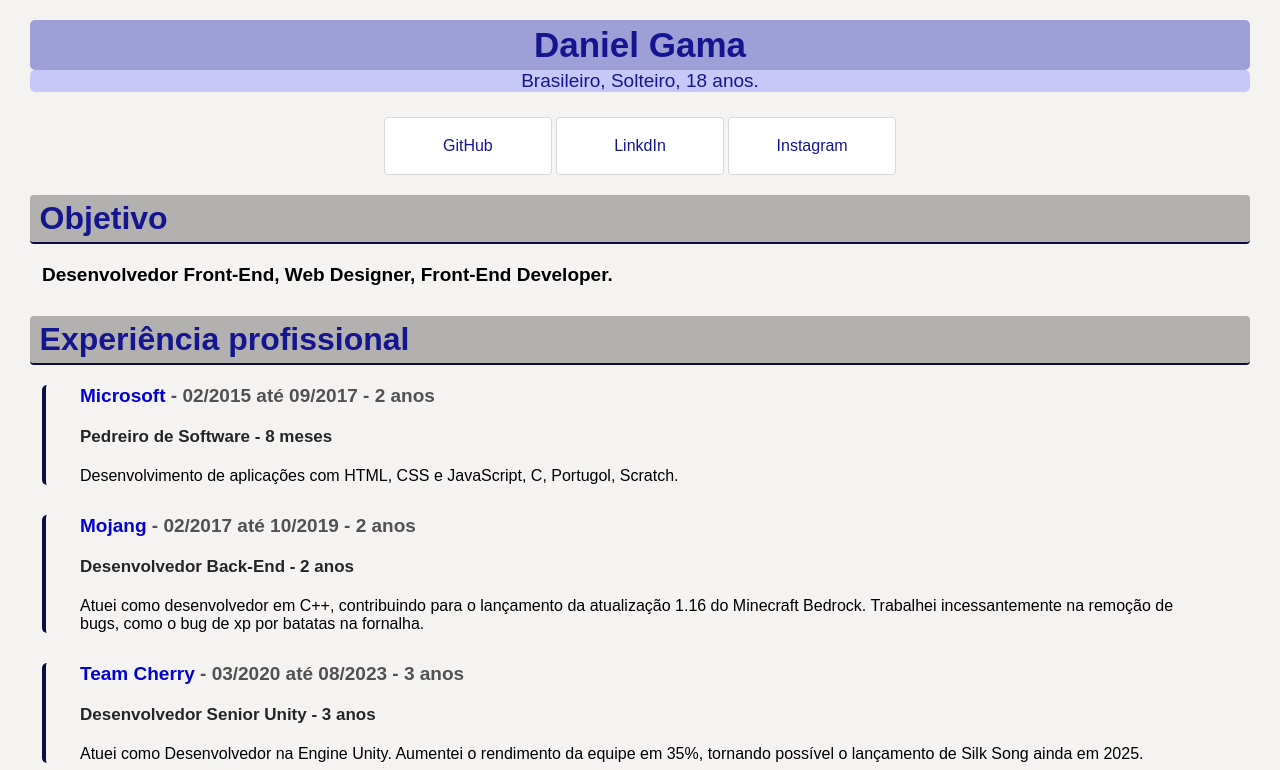
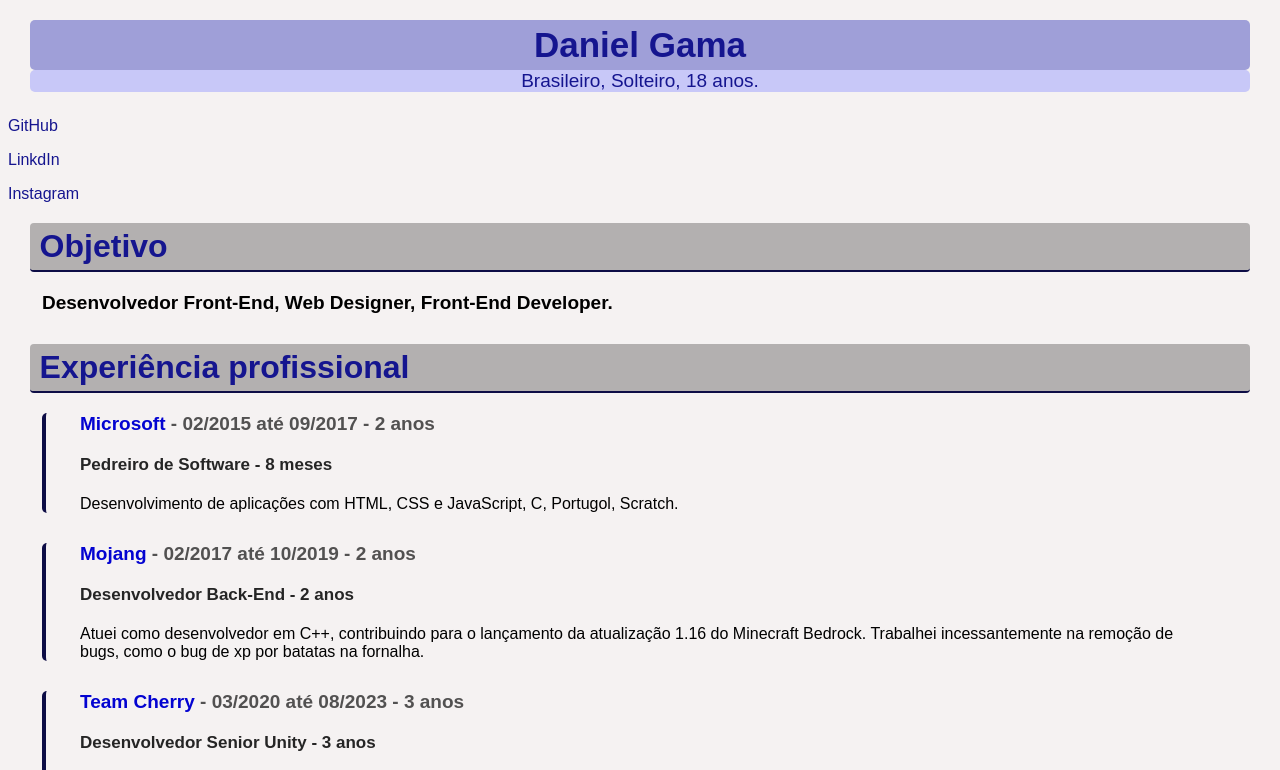
Before and after one commit to od4nn/projeto-curriculo, a plain HTML site: page index.html in a window 1280 px wide. Shown: the top 770 px of the page. Drawn offline with Linux system fonts and the light colour scheme.

Commit message:
Mudando os links

```diff
--- a/curriculo_style.css
+++ b/curriculo_style.css
@@ -96,11 +96,6 @@ ul{
     width: 95%;
 }
 
-.centraliza{
-    text-align: center;
-}
-
-
 a{
     text-decoration: none;
     color:#15158f;
@@ -116,7 +111,7 @@ background-color:#a8a8f3;
 
 }
 /*Retangulo branco ao redor dos links*/
-.links{
+.menu{
     background-color: rgb(255, 255, 255);
     width: 12%;
     padding: 3px 7px;
@@ -126,3 +121,7 @@ background-color:#a8a8f3;
     margin: auto;
     display: inline-block;
 }
+
+.menu li{
+    list-style-ty: none;
+}
```
